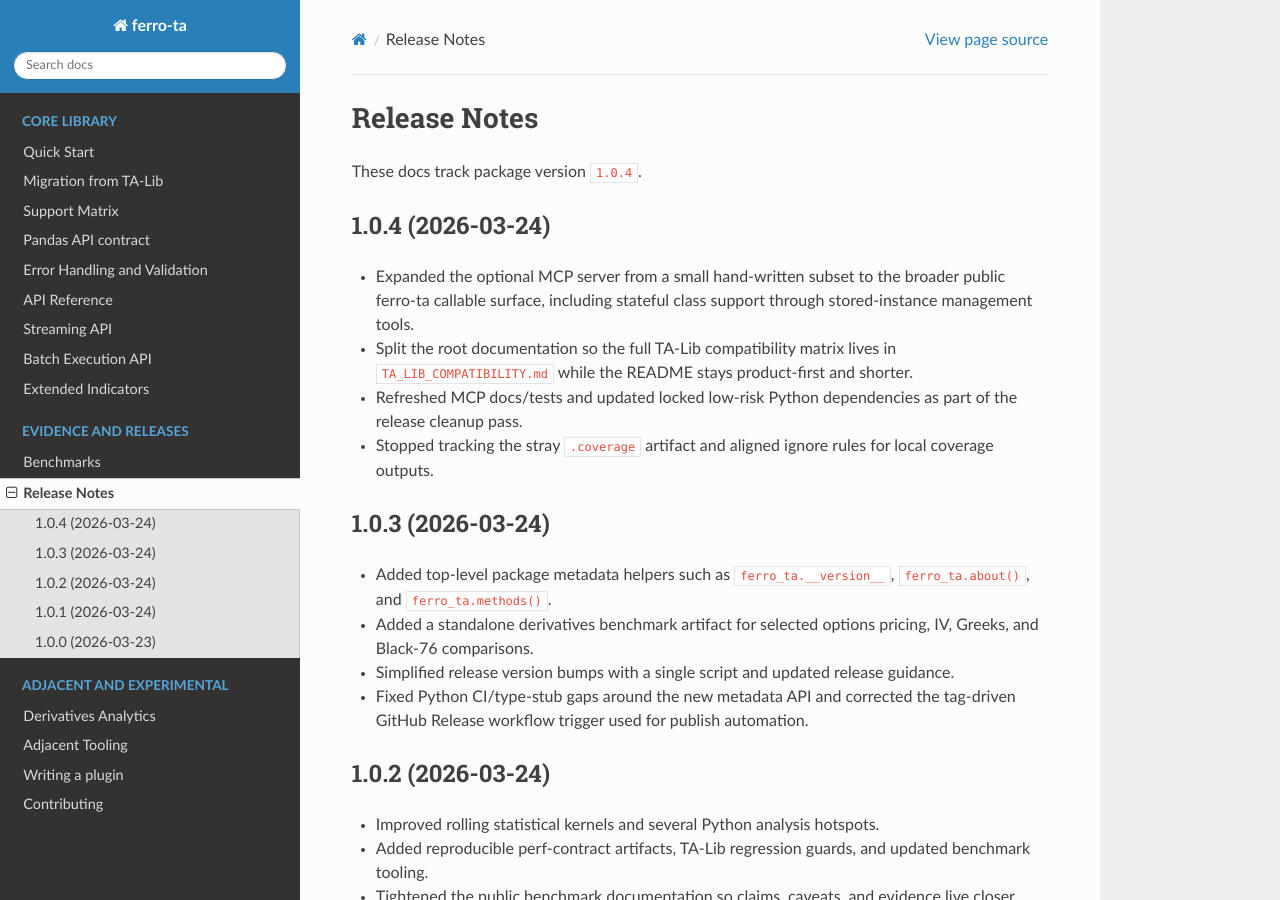
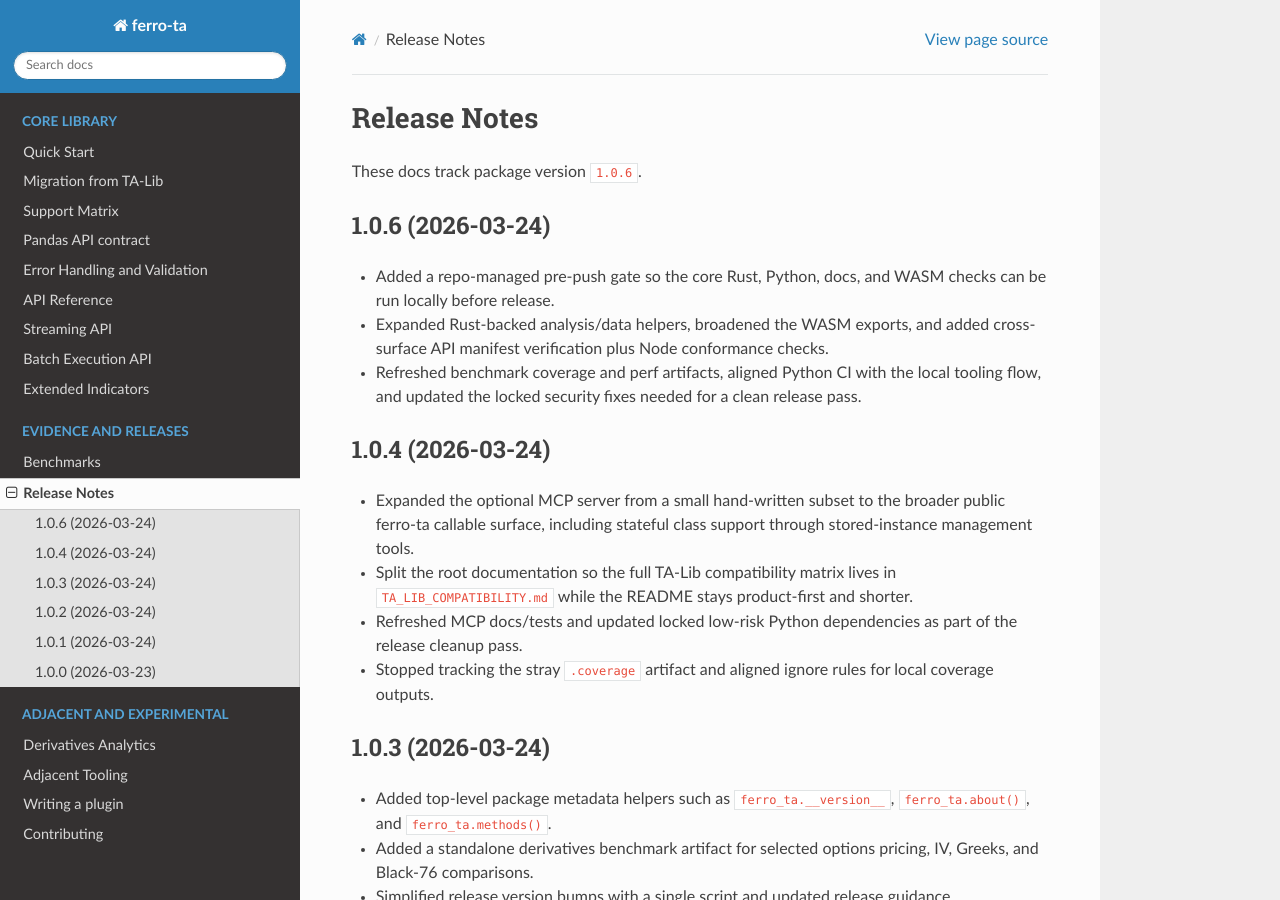
Before and after one commit to pratikbhadane24/ferro-ta, a Sphinx documentation site: the page built from docs/changelog.rst, in a window 1280 px wide and 900 px high. Built offline with Sphinx 7.4.7 and the Read the Docs theme 3.1.0, drawn with Linux system fonts in a browser that asks for light colours.

Commit message:
chore: prepare v1.0.6 release
Align the Rust, Python, WASM, Conda, docs, and lockfile version markers to 1.0.6 so the published artifacts and release automation agree on a single release number.

Add a proper 1.0.6 changelog entry in both CHANGELOG.md and the docs release notes, covering the pre-push gate, expanded Rust and WASM surface, benchmark refresh, and CI hardening work shipped since v1.0.4.

Validate the release preparation with the repo-managed pre-push suite so version, changelog, Rust, Python, docs, WASM, and API-manifest checks all pass before tagging.

```diff
--- a/Cargo.toml
+++ b/Cargo.toml
@@ -5,7 +5,7 @@ resolver = "2"
 
 [package]
 name = "ferro_ta"
-version = "1.0.4"
+version = "1.0.6"
 edition = "2021"
 description = "Rust-powered Python technical analysis library with a TA-Lib-compatible API"
 license = "MIT"
@@ -30,7 +30,7 @@ ndarray = "0.16"
 rayon = "1.10"
 log = "0.4"
 pyo3-log = "0.12"
-ferro_ta_core = { path = "crates/ferro_ta_core", version = "1.0.4" }
+ferro_ta_core = { path = "crates/ferro_ta_core", version = "1.0.6" }
 
 [dev-dependencies]
 criterion = { version = "0.8", features = ["html_reports"] }
--- a/docs/changelog.rst
+++ b/docs/changelog.rst
@@ -1,7 +1,18 @@
 Release Notes
 =============
 
-These docs track package version ``1.0.4``.
+These docs track package version ``1.0.6``.
+
+1.0.6 (2026-03-24)
+------------------
+
+- Added a repo-managed pre-push gate so the core Rust, Python, docs, and WASM
+  checks can be run locally before release.
+- Expanded Rust-backed analysis/data helpers, broadened the WASM exports, and
+  added cross-surface API manifest verification plus Node conformance checks.
+- Refreshed benchmark coverage and perf artifacts, aligned Python CI with the
+  local tooling flow, and updated the locked security fixes needed for a clean
+  release pass.
 
 1.0.4 (2026-03-24)
 ------------------
--- a/docs/support_matrix.rst
+++ b/docs/support_matrix.rst
@@ -107,7 +107,7 @@ For source builds, packaging details, and platform notes, see
 Release status
 --------------
 
-These docs track package version ``1.0.4``.
+These docs track package version ``1.0.6``.
 
 - Release notes by version: :doc:`changelog`
 - Canonical project changelog: `CHANGELOG.md <https://github.com/pratikbhadane24/ferro-ta/blob/main/CHANGELOG.md>`_
--- a/pyproject.toml
+++ b/pyproject.toml
@@ -4,7 +4,7 @@ build-backend = "maturin"
 
 [project]
 name = "ferro-ta"
-version = "1.0.4"
+version = "1.0.6"
 description = "Rust-powered Python technical analysis library with a TA-Lib-compatible API"
 readme = "README.md"
 license = { text = "MIT" }
```
Also changed, not shown: CHANGELOG.md (+38 -1 lines), crates/ferro_ta_core/README.md, 7 other files.
